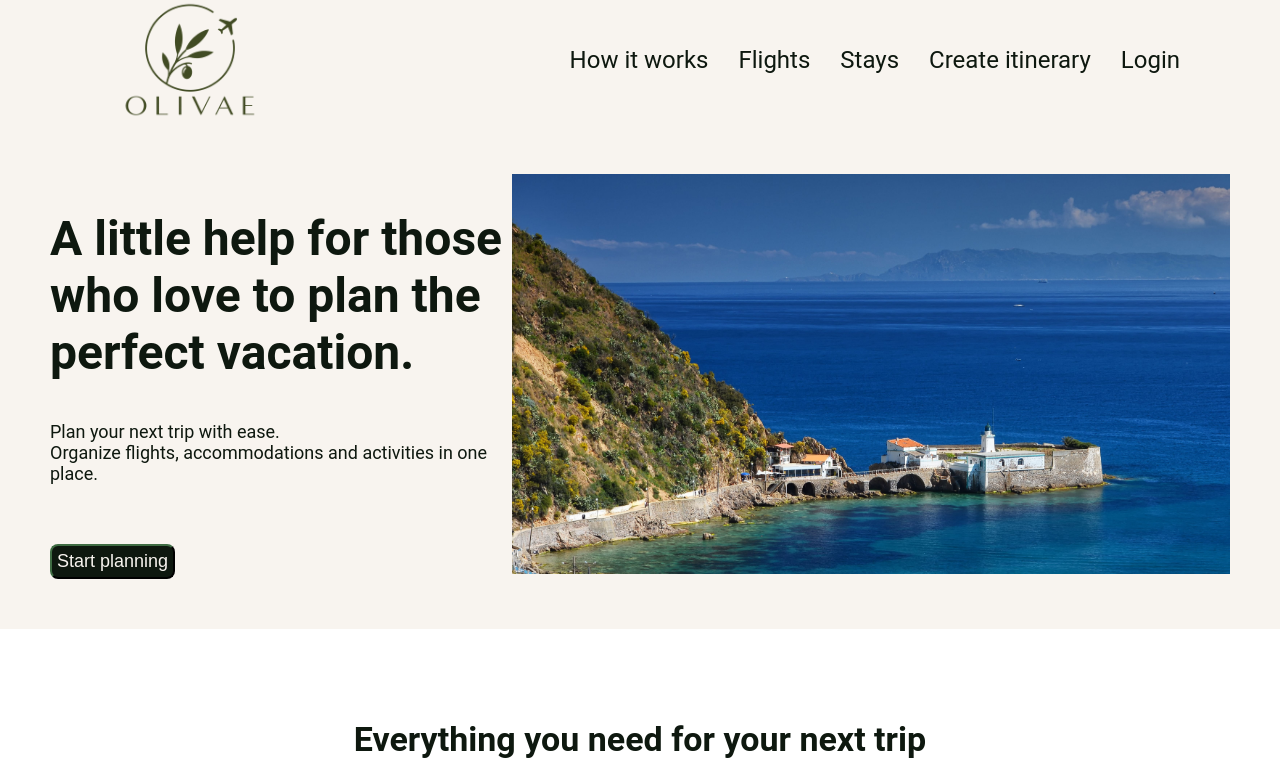
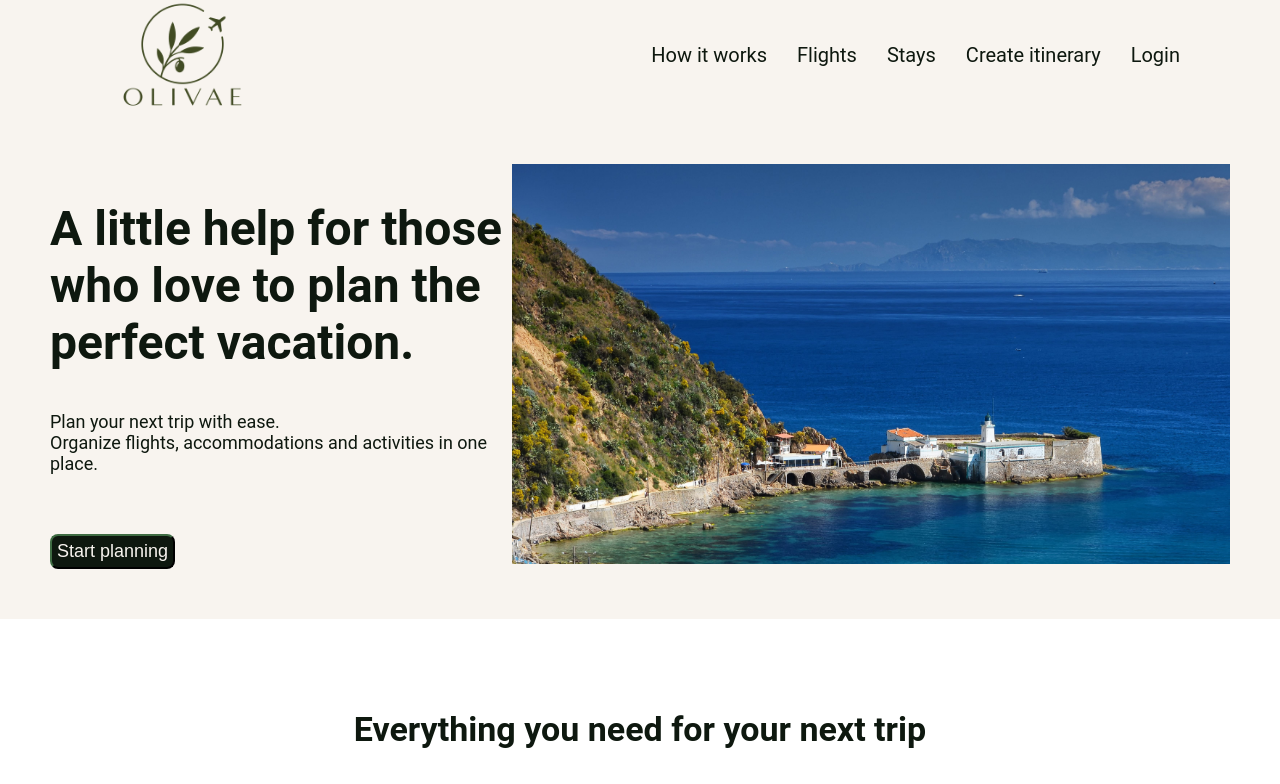
Before and after one commit to l-ortuno/olivae-travel, a plain HTML site: page index.html in a window 1280 px wide. Shown: the top 784 px of the page. Drawn offline with Linux system fonts and the light colour scheme.

Commit message:
Change header size.
Looked too big, slighty reduced logo and font size.

```diff
--- a/style.css
+++ b/style.css
@@ -17,7 +17,7 @@ header{
 }
 
 .olivae-logo {
-    height: 120px;
+    height: 110px;
     width: auto;
 }
 
@@ -31,7 +31,7 @@ ul {
 
 a {
   text-decoration: none;
-  font-size: 24px;
+  font-size: 20px;
   color: rgb(14, 24, 15);
 }
 
```
